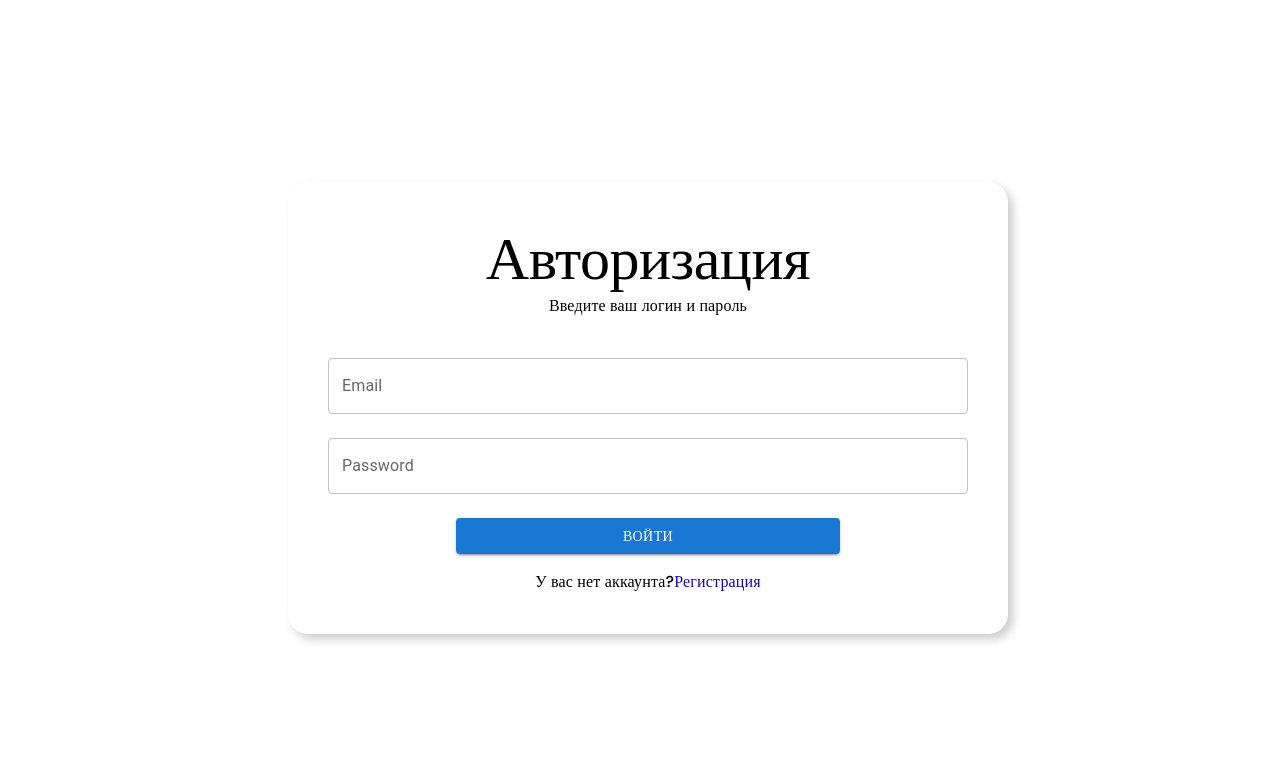
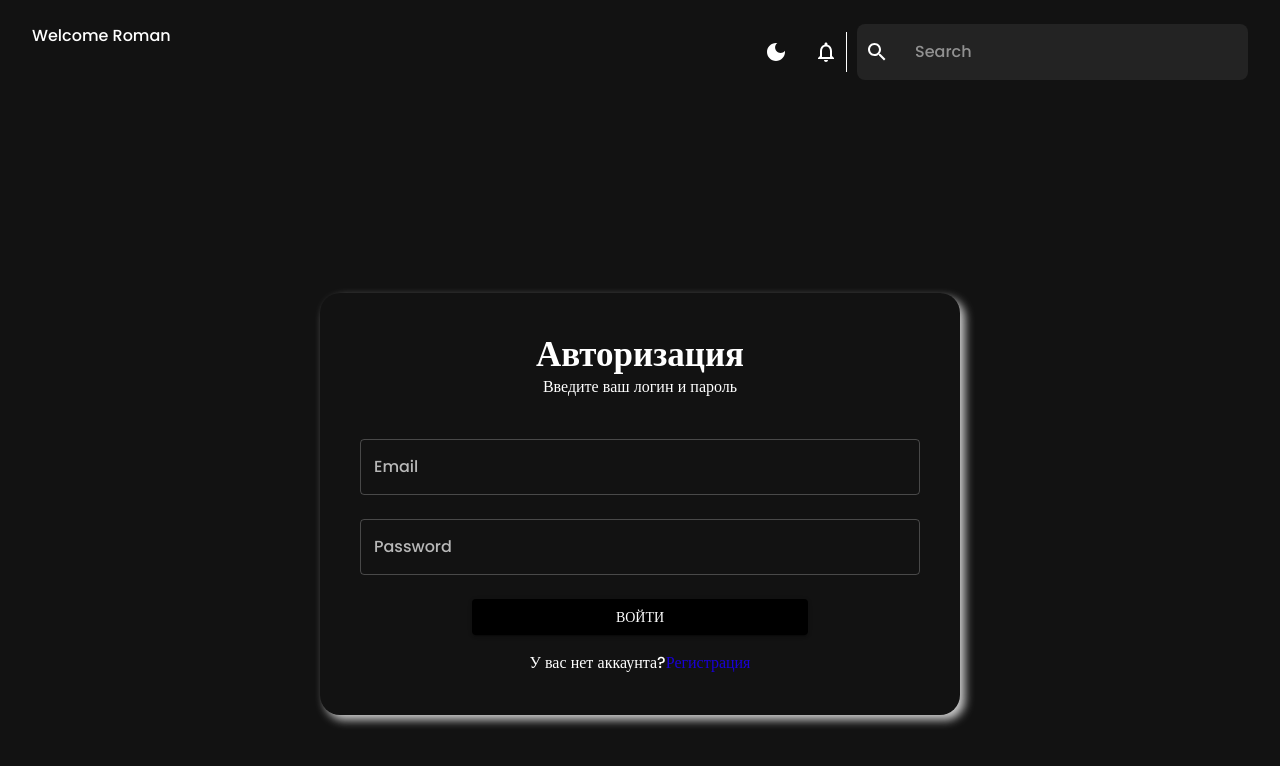
Before and after one commit to Romik1999/react-lesson-frontend, a React (Create React App) app: page /login in a window 1280 px wide. Shown: the top 766 px of the page. Built offline with nearby package versions, Linux system fonts and the light colour scheme.

Commit message:
Start create theme

```diff
--- a/package.json
+++ b/package.json
@@ -5,7 +5,9 @@
   "dependencies": {
     "@emotion/react": "^11.11.1",
     "@emotion/styled": "^11.11.0",
-    "@mui/material": "^5.13.6",
+    "@mui/icons-material": "^5.13.7",
+    "@mui/material": "^5.13.7",
+    "@mui/styles": "^5.13.7",
     "@reduxjs/toolkit": "^1.9.5",
     "@testing-library/jest-dom": "^5.16.5",
     "@testing-library/react": "^13.4.0",
--- a/src/App.tsx
+++ b/src/App.tsx
@@ -3,18 +3,29 @@ import Home from "./components/home";
 import {Route, Routes} from "react-router-dom";
 import PrivateRoute from "./utils/router/privateRoute";
 import AuthRootComponent from "./components/auth";
+import {ColorModeContext, useMode} from "./theme";
+import {CssBaseline, ThemeProvider} from "@mui/material";
+import LayoutComponent from "./components/layout";
 
 function App() {
+    const [theme, colorMode] = useMode()
     return (
+        <ColorModeContext.Provider value={colorMode}>
+            <ThemeProvider theme={theme}>
+                <CssBaseline/>
+                <LayoutComponent>
                     <div className="app">
                         <Routes>
                             <Route element={<PrivateRoute/>}>
-                    <Route path="/" element={<Home/>} />
+                                <Route path="/" element={<Home/>}/>
                             </Route>
-                <Route path="login" element={<AuthRootComponent/>} />
-                <Route path="register" element={<AuthRootComponent/>} />
+                            <Route path="login" element={<AuthRootComponent/>}/>
+                            <Route path="register" element={<AuthRootComponent/>}/>
                         </Routes>
                     </div>
+                </LayoutComponent>
+            </ThemeProvider>
+        </ColorModeContext.Provider>
     );
 }
 
--- /dev/null
+++ b/src/common/types/layout/index.ts
@@ -0,0 +1,5 @@
+import {ReactNode} from "react";
+
+export interface ILayout {
+    children: ReactNode
+}
--- /dev/null
+++ b/src/components/layout/index.tsx
@@ -0,0 +1,14 @@
+import React from 'react';
+import {ILayout} from "../../common/types/layout";
+import TopBarComponent from "../top-bar";
+
+const LayoutComponent = ({children}: ILayout) => {
+    return (
+        <>
+            <TopBarComponent></TopBarComponent>
+            {children}
+        </>
+    );
+};
+
+export default LayoutComponent;
--- /dev/null
+++ b/src/components/top-bar/index.tsx
@@ -0,0 +1,60 @@
+import React, {useContext} from 'react';
+import {Box, Grid, IconButton, InputBase, useTheme} from "@mui/material";
+import LightModeIcon from "@mui/icons-material/LightMode";
+import DarkModeIcon from "@mui/icons-material/DarkMode";
+import SearchIcon from "@mui/icons-material/Search";
+import NotificationsNoneIcon from "@mui/icons-material/NotificationsNone";
+import {ColorModeContext, tokens} from "../../theme";
+import {useStyles} from "./styles";
+
+
+const TopBarComponent = () => {
+    // const {user} = useAppSelector(state => state.auth.user)
+    const theme = useTheme()
+    const colors = tokens(theme.palette.mode)
+    const colorMode: any = useContext(ColorModeContext)
+    const classes = useStyles()
+
+    return (
+        <Box display="flex" justifyContent="space-between" px="32px" py="24px">
+            <Grid>Welcome Roman</Grid>
+            <Box
+                sx={{
+                    display: 'flex',
+                    columnGap: '10px',
+                    alignItems: 'center'
+                }}
+            >
+                <Grid
+                    sx={{
+                        display: 'flex',
+                        columnGap: '10px',
+                        alignItems: 'center',
+                        borderRight: '1px solid #FFFFFF'
+                    }}
+                >
+                    <IconButton onClick={colorMode.toggleColorMode}>
+                        {theme.palette.mode === 'dark' ? (<DarkModeIcon/>) : (<LightModeIcon/>)}
+                    </IconButton>
+                    <IconButton>
+                        <NotificationsNoneIcon/>
+                    </IconButton>
+                </Grid>
+                <Grid
+                    sx={{
+                        display: 'flex',
+                        backgroundColor: `${colors.primary[600]}`,
+                        borderRadius: '8px'
+                    }}
+                >
+                    <IconButton className={classes.root}>
+                        <SearchIcon/>
+                    </IconButton>
+                    <InputBase sx={{px: '18px', py: '12px'}} placeholder='Search'/>
+                </Grid>
+            </Box>
+        </Box>
+    );
+};
+
+export default TopBarComponent;
--- /dev/null
+++ b/src/components/top-bar/styles.ts
@@ -0,0 +1,9 @@
+import {makeStyles} from "@mui/styles";
+
+export const useStyles = makeStyles({
+    root: {
+        '&:hover': {
+            background: 'transparent',
+        },
+    }
+})
--- a/src/store/slice/auth/index.ts
+++ b/src/store/slice/auth/index.ts
@@ -1,7 +1,7 @@
 import {createSlice} from "@reduxjs/toolkit";
-import {IAuthState} from "../../../common/types/auth";
+// import {IAuthState} from "../../../common/types/auth";
 
-const initialState: IAuthState = {
+const initialState: any = {
     user: {
         id: null,
         firstName: '',
--- /dev/null
+++ b/src/theme/index.ts
@@ -0,0 +1,159 @@
+import { createContext, useState, useMemo } from 'react'
+import { createTheme } from '@mui/material'
+
+export const tokens = (mode: string) => ({
+    ...(mode === 'dark'
+        ? {
+            primary: {
+                DEFAULT: '#000000',
+                100: '#000000',
+                200: '#000000',
+                300: '#000000',
+                400: '#000000',
+                500: '#0F0E0E',
+                600: '#232323',
+                700: '#3D3D3D',
+                800: '#525252',
+                900: '#5C5C5C',
+            },
+            secondary: {
+                DEFAULT: '#7C7C7C',
+            },
+            black: {
+                DEFAULT: '#000000',
+                100: '#000000',
+                200: '#000000',
+                300: '#000000',
+                400: '#000000',
+                500: '#0F0E0E',
+                600: '#292929',
+                700: '#3D3D3D',
+                800: '#525252',
+                900: '#5C5C5C',
+            },
+            white: {
+                DEFAULT: '#FFFFFF',
+                100: '#F7F7F7',
+            },
+            gray: {
+                DEFAULT: '#3C3C3C',
+            },
+            accentMain: '#0F0E0E',
+            borderColor: '#3C3C3C',
+            blue: '#1900D5',
+        }
+        : {
+            white: {
+                DEFAULT: '#FFFFFF',
+                100: '#F7F7F7',
+                200: '#D1D1D1',
+            },
+            primary: {
+                DEFAULT: '#FFFFFF',
+                500: '#F7F7F7',
+            },
+            secondary: {
+                DEFAULT: '#7C7C7C',
+            },
+            black: {
+                DEFAULT: '#000000',
+                100: '#525252',
+                200: '#3D3D3D',
+                300: '#292929',
+                400: '#141414',
+                500: '#000000',
+                600: '#000000',
+                700: '#000000',
+                800: '#000000',
+                900: '#000000',
+            },
+            gray: {
+                DEFAULT: '#3C3C3C',
+            },
+            accentMain: '#F7F7F7',
+            borderColor: '#D1D1D1',
+            blue: '#1900D5',
+        }),
+})
+
+export const themeSettings: any = (mode: string) => {
+    const colors = tokens(mode)
+    return {
+        palette: {
+            mode: mode,
+            ...(mode === 'dark'
+                ? {
+                    primary: {
+                        main: colors.primary.DEFAULT,
+                    },
+                    secondary: {
+                        main: colors.secondary.DEFAULT,
+                    },
+                    neutral: {
+                        dark: colors.black[500],
+                        light: colors.white[100],
+                    },
+                }
+                : {
+                    primary: {
+                        main: colors.primary.DEFAULT,
+                    },
+                    secondary: {
+                        main: colors.secondary.DEFAULT,
+                    },
+                    neutral: {
+                        dark: colors.black[500],
+                        light: colors.white[100],
+                    },
+                }),
+        },
+        typography: {
+            fontFamily: ['Poppins', 'sans-serif'].join(','),
+            fontSize: 14,
+            h1: {
+                fontFamily: ['Poppins', 'sans-serif'].join(','),
+                fontSize: 40,
+                fontWeight: 600,
+            },
+            h2: {
+                fontFamily: ['Poppins', 'sans-serif'].join(','),
+                fontSize: 35,
+                fontWeight: 600,
+            },
+            h3: {
+                fontFamily: ['Poppins', 'sans-serif'].join(','),
+                fontSize: 30,
+                fontWeight: 500,
+            },
+            h4: {
+                fontFamily: ['Poppins', 'sans-serif'].join(','),
+                fontSize: 25,
+                fontWeight: 500,
+            },
+            p: {
+                fontFamily: ['Poppins', 'sans-serif'].join(','),
+                fontSize: 20,
+            },
+        },
+    }
+}
+
+export const ColorModeContext = createContext<{ toggleColorMode: () => void }>({
+    toggleColorMode: () => {},
+})
+
+export const useMode = () => {
+    const [mode, setMode] = useState('dark')
+
+    const colorMode = useMemo(
+        () => ({
+            toggleColorMode: () =>
+                setMode((prev) => (prev === 'light' ? 'dark' : 'light')),
+        }),
+        [],
+    )
+
+    const theme: any = useMemo(() => createTheme(themeSettings(mode)), [mode])
+
+    return [theme, colorMode]
+}
```
Also changed, not shown: 1 other file (tests, documents, lock files or other folders). Lines whose indentation alone changed are shown as unchanged.
